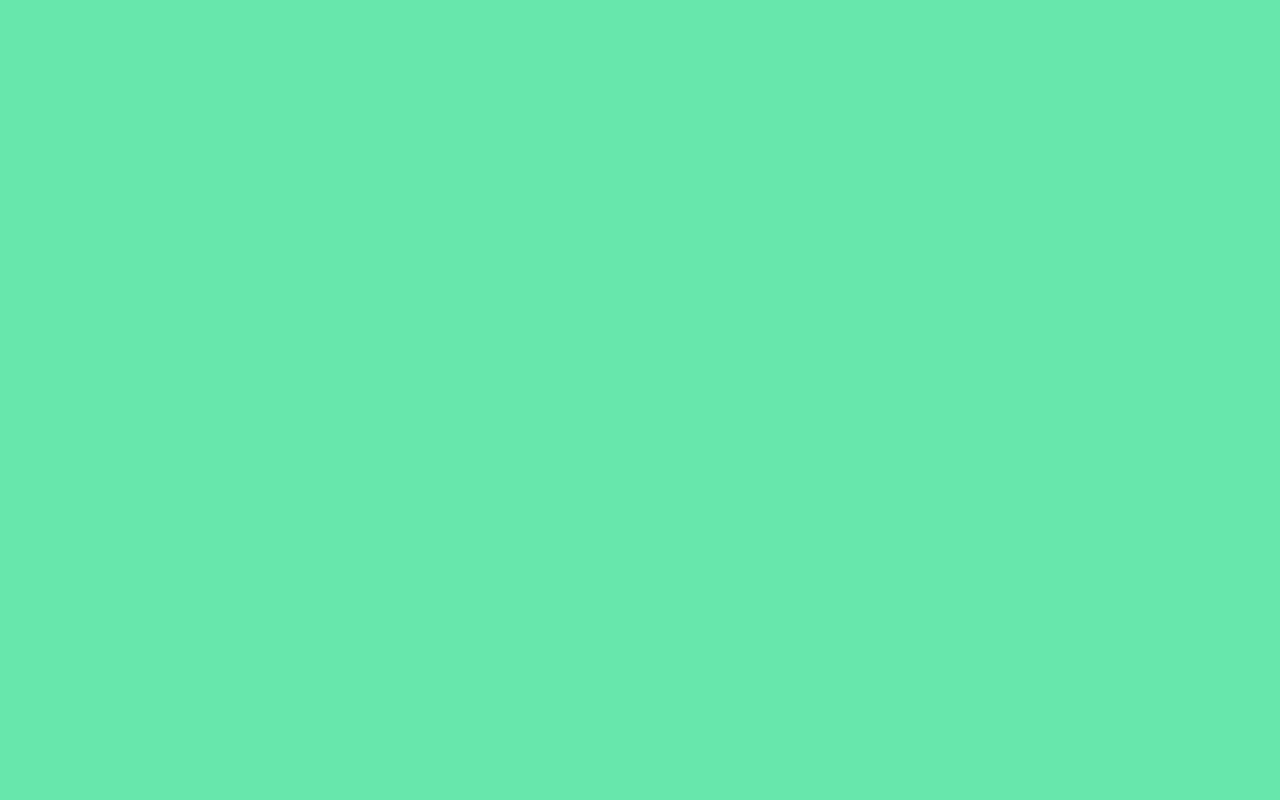
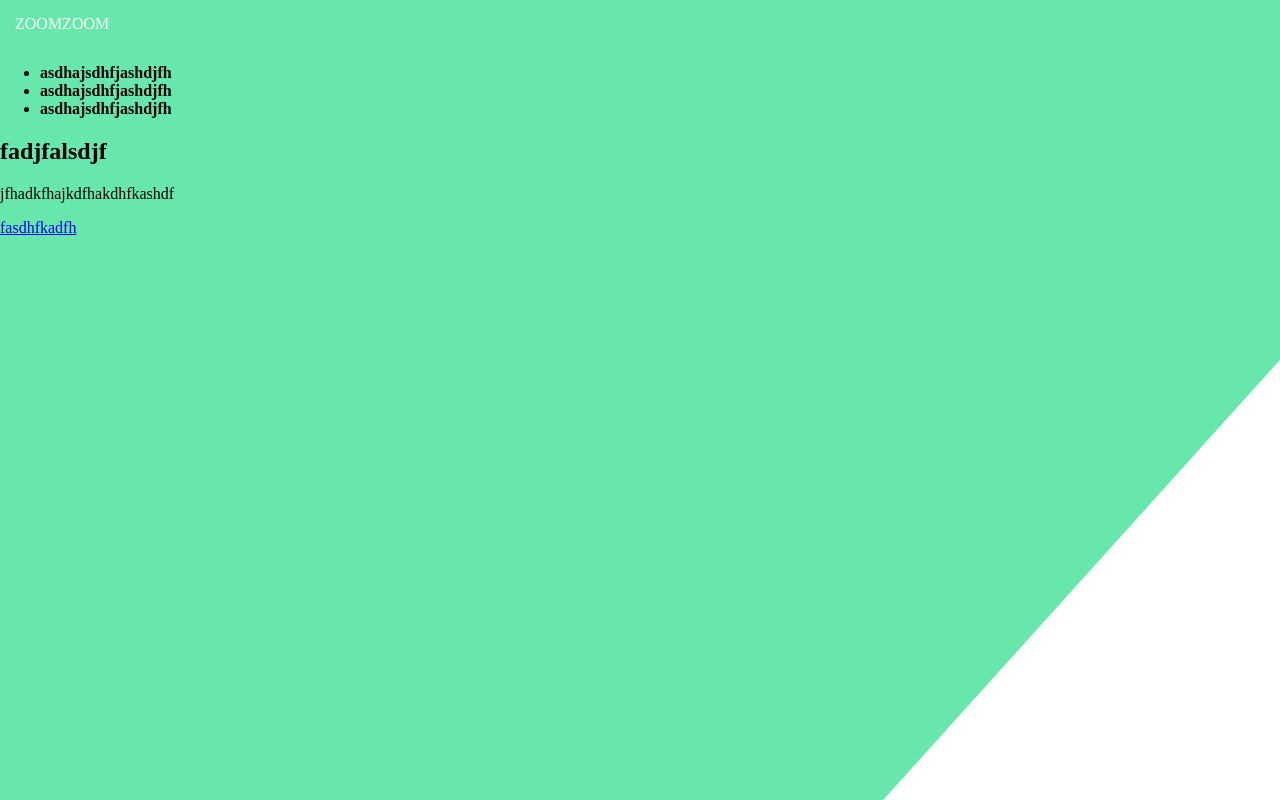
Before and after one commit to Fherlaban/sass_practice, a plain HTML site: page index.html in a window 1280 px wide. Drawn offline with Linux system fonts and the light colour scheme.

Commit message:
Second commit

```diff
--- a/css/main.scss
+++ b/css/main.scss
@@ -1,4 +1,31 @@
 $colors: ( primary: rgb(14, 102, 255), accent: rgb(103, 231, 171));
+$padding: 15px;
+$borders: 15px;
+@function color($color-name) {
+    @return map-get($colors, $color-name)
+}
+
+body,
+html {
+    height: 100%;
+}
+
 body {
-    background-color: map-get($colors, accent);
+    margin: 0%;
+    #bg {
+        clip-path: polygon(100% 0, 100% 45%, 69% 100%, 0 100%, 0 0);
+        background-color: color(accent);
+        width: 100%;
+        height: 100%;
+        position: absolute;
+        z-index: -1;
+    }
+    header a {
+        color: #fff;
+        text-decoration: none;
+        padding: $padding;
+        display: block;
+        text-transform: uppercase;
+    }
+    main {}
 }
--- a/index.html
+++ b/index.html
@@ -10,7 +10,35 @@
 </head>
 
 <body>
+    <div id="bg"></div>
+    <header>
+        <a href="#">ZoomZoom</a>
+    </header>
 
+    <main>
+        <section id="card">
+            <ul>
+                <li>
+                    <span></span>
+                    <strong>asdhajsdhfjashdjfh</strong>
+                </li>
+                <li>
+                    <span></span>
+                    <strong>asdhajsdhfjashdjfh</strong>
+                </li>
+                <li>
+                    <span></span>
+                    <strong>asdhajsdhfjashdjfh</strong>
+                </li>
+            </ul>
+        </section>
+        <section id="primary">
+            <h1>fadjfalsdjf</h1>
+            <p>jfhadkfhajkdfhakdhfkashdf</p>
+
+            <a href="#">fasdhfkadfh</a>
+        </section>
+    </main>
 </body>
 
 </html>
```
Also changed, not shown: css/main.css, 1 other file.
